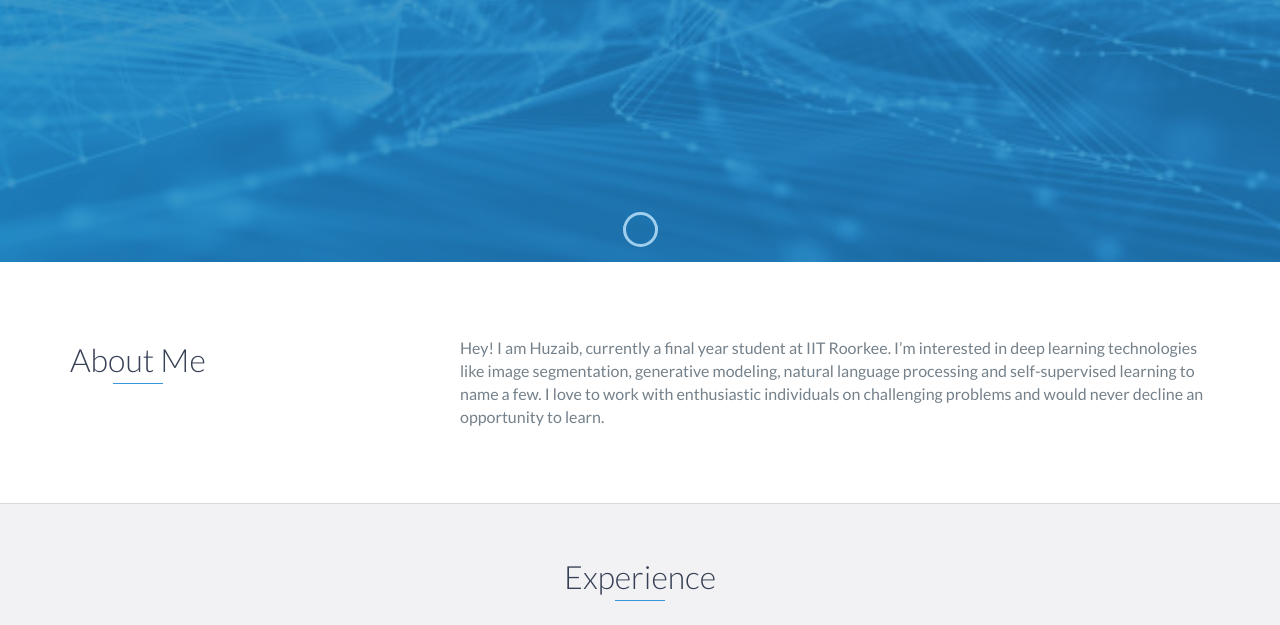
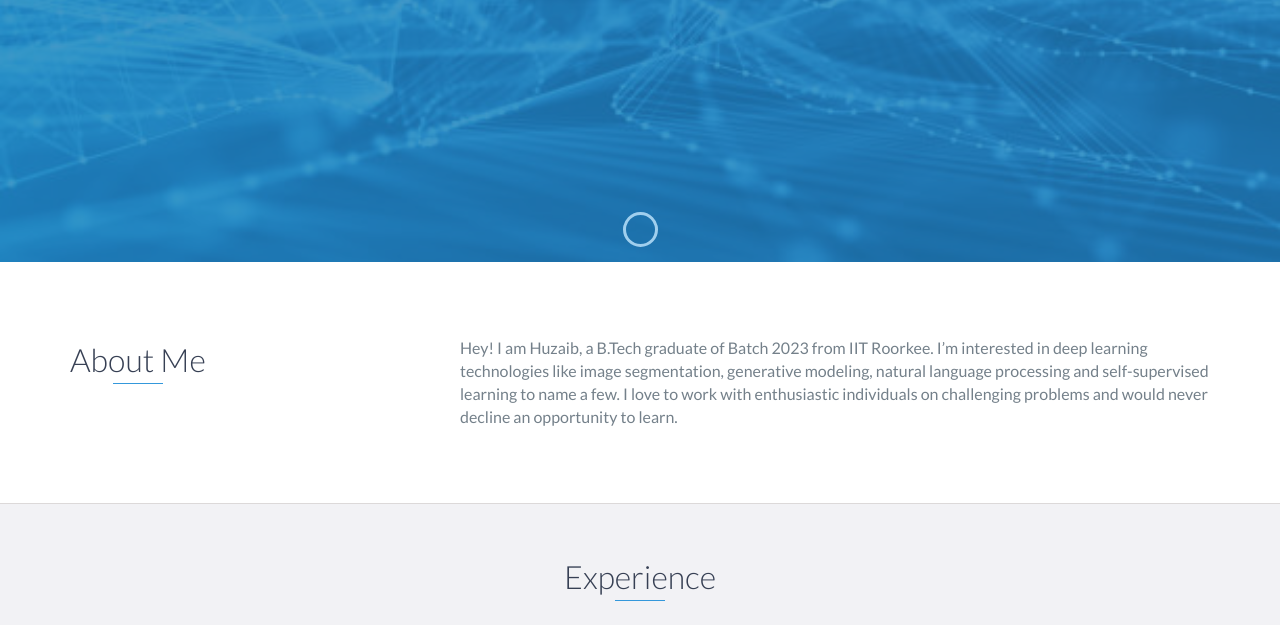
Before and after one commit to Huzaib/homepage, a website: page index.html in a window 1280 px wide. Shown: the part 538-1163 px from the top of the page. Drawn offline with nearby package versions, Linux system fonts and the light colour scheme; files whose address does not match are found by name.

Commit message:
Updated description

```diff
--- a/index.html
+++ b/index.html
@@ -70,7 +70,7 @@
                 </div>
                 <div class="col-md-8">
                     <p>
-                        Hey! I am Huzaib, currently a final year student at IIT Roorkee.
+                        Hey! I am Huzaib, a B.Tech graduate of Batch 2023 from IIT Roorkee.
                         I’m interested in deep learning technologies like image segmentation, generative modeling, natural language processing and self-supervised learning to name a few.
                         I love to work with enthusiastic individuals on challenging problems and would never decline an opportunity to learn.
                     </p>
```
